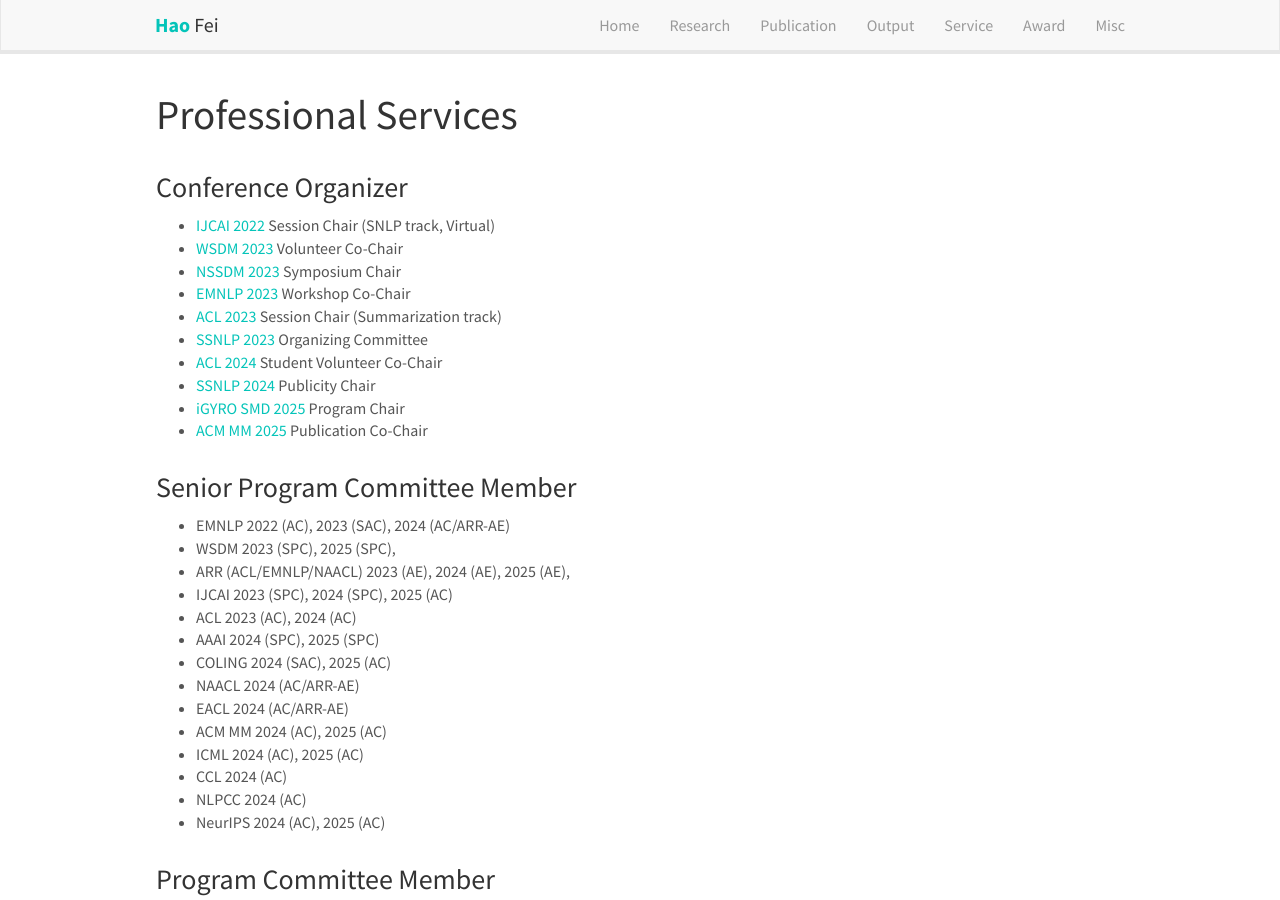
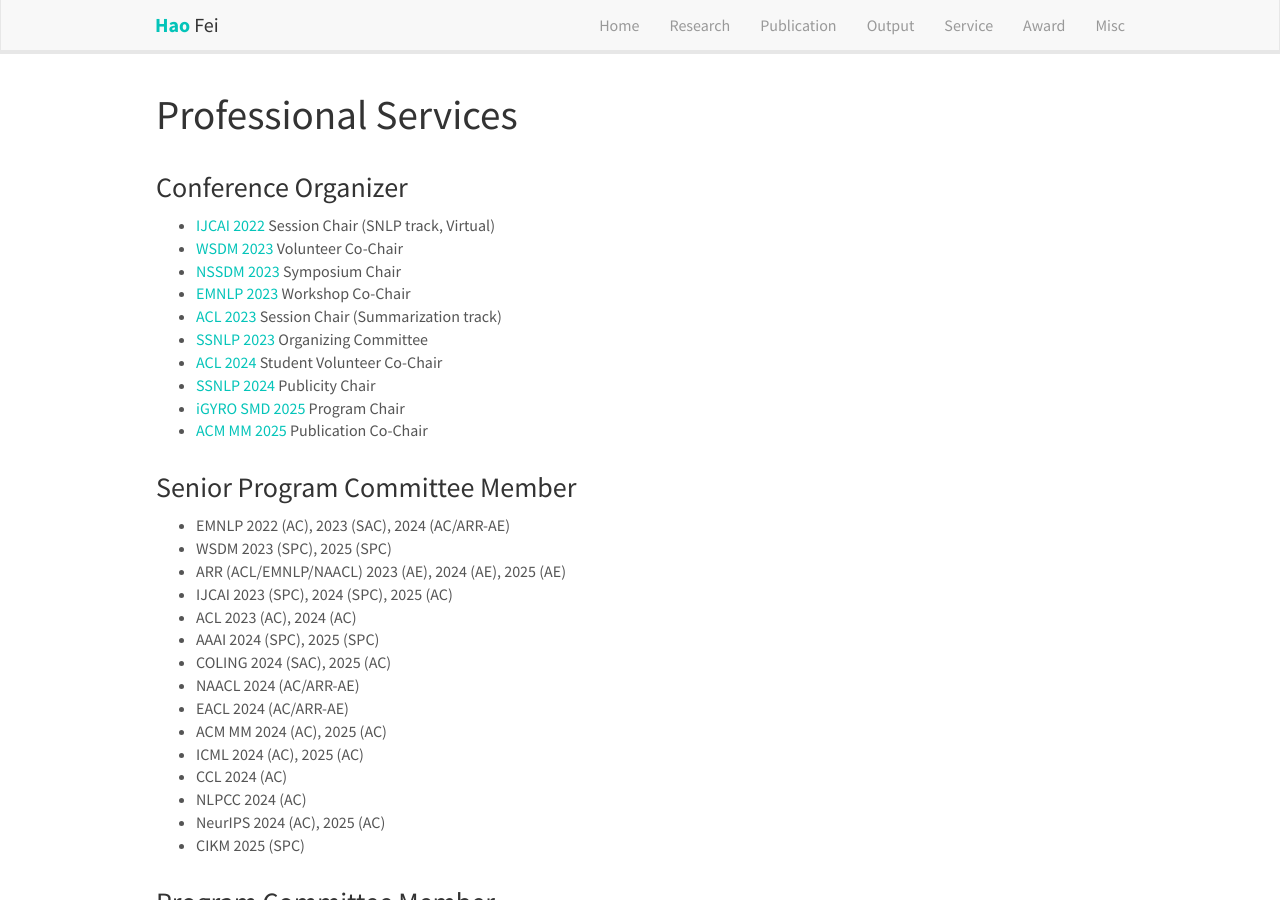
Before and after one commit to scofield7419/scofield7419.github.io, a Jekyll site: the page built from _pages/services.md, in a window 1280 px wide and 900 px high. Built offline with Jekyll 4.4.1, drawn with Linux system fonts in a browser that asks for light colours; nearby versions of some CDN libraries; comment, search, counter and statistics services are not loaded; a style sheet for code colours, icons or effects is not loaded.

Commit message:
Update services.md

```diff
--- a/_pages/services.md
+++ b/_pages/services.md
@@ -32,8 +32,8 @@
 ### Senior Program Committee Member
 
 - EMNLP 2022 (AC), 2023 (SAC), 2024 (AC/ARR-AE)
-- WSDM 2023 (SPC), 2025 (SPC),
-- ARR (ACL/EMNLP/NAACL) 2023 (AE), 2024 (AE), 2025 (AE),
+- WSDM 2023 (SPC), 2025 (SPC)
+- ARR (ACL/EMNLP/NAACL) 2023 (AE), 2024 (AE), 2025 (AE)
 - IJCAI 2023 (SPC), 2024 (SPC), 2025 (AC)
 - ACL 2023 (AC), 2024 (AC)
 - AAAI 2024 (SPC), 2025 (SPC)
@@ -45,6 +45,7 @@
 - CCL 2024 (AC)
 - NLPCC 2024 (AC)
 - NeurIPS 2024 (AC), 2025 (AC)
+- CIKM 2025 (SPC)
 
 
 
```
